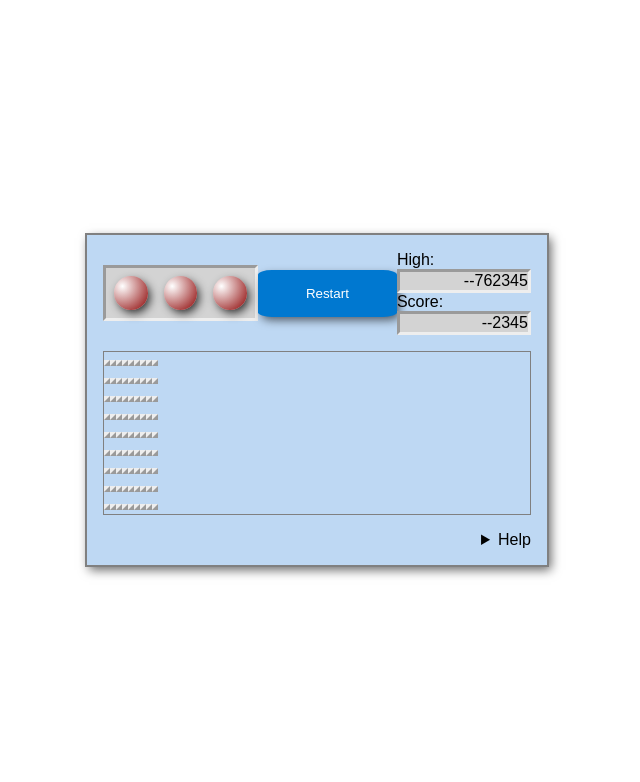
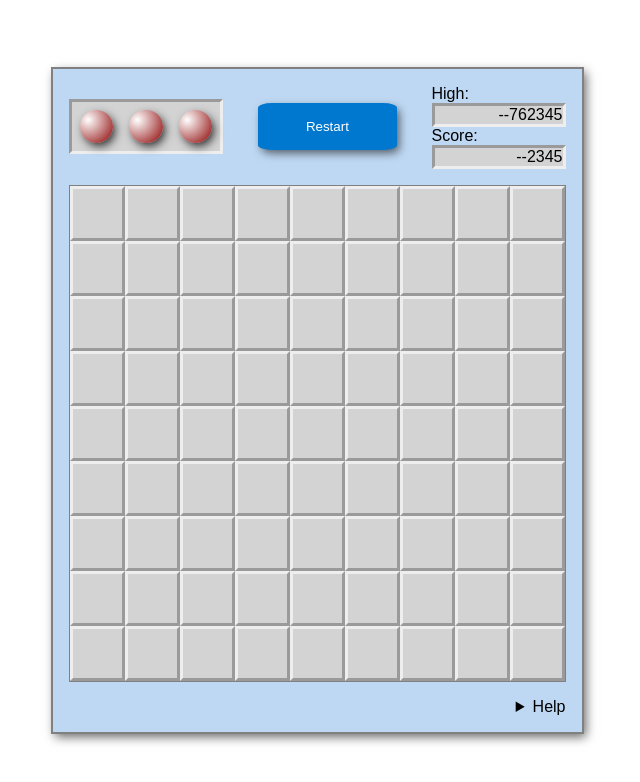
Before and after one commit to xxxDef/lines-react, a React (Create React App) app: page / in a window 1280 px wide. Shown: the top 782 px of the page, without its empty margins (323-963 px from the left). Built offline with nearby package versions, Linux system fonts and the light colour scheme; a web font is replaced by a local one.

Commit message:
move components in separate files

```diff
--- a/src/App.css
+++ b/src/App.css
@@ -30,9 +30,9 @@
 }
 .cell {
     background-color: lightgray;
-    width: 55;
-    height: 55;
-    padding: 5;
+    width: 55px;
+    height: 55px;
+    padding: 5px;
     margin: 0;
     border-style: outset;
     box-sizing: border-box;
--- /dev/null
+++ b/src/BottomPane.tsx
@@ -0,0 +1,9 @@
+import Help from './Help'
+
+export default function BottomPane() {
+    return (
+        <div id="bottomPane">
+            <Help/>
+        </div>
+    );
+}
--- /dev/null
+++ b/src/Cell.tsx
@@ -0,0 +1,8 @@
+
+export default function Cell({row, col}: {row:number, col: number}) {
+    return (
+        <div className='cell' id={`cell${row}-${col}`}>
+            <div id={`circle${row}-${col}`}></div>
+        </div>
+    );
+}
--- a/src/GameContainer.tsx
+++ b/src/GameContainer.tsx
@@ -1,95 +1,7 @@
 import React, { useState } from 'react';
-import * as logic from './logic';
-
-
-
-
-function TopPane() {
-    return (
-        <div id="topPane">
-            <NextBalls></NextBalls>
-            <RestartButton/>
-            <Scores/>
-        </div>
-    );
-}
-
-function Scores() {
-    return (
-        <div >
-            High:
-            <div className ="score" id="high">--762345</div>
-            Score:
-            <div className="score" id="score">--2345</div>
-        </div>
-    )
-}
-
-function RestartButton() {
-    return (
-        <div><button id="restart">Restart</button></div>
-    );
-}
-
-function NextBalls() {
-    return (
-        <div id="nextBalls" >
-            {logic.forRange(3, (i) => (
-                <div className="placeForNext" key={`placeForNext${i}`}>
-                    <div key={`nextCircle${i}`} className="circle color2"></div>
-                </div>
-            ))}
-         </div>
-    );
-}
-
-function Help() {
-    return (
-        <details className="inline">
-            <summary>Help</summary>
-            <div>
-                move a ball, click on it with the mouse (circle will appear) to select it, then click on a free cell in a field. To deselect a ball just click on another. If movement is possible, ball will go to the specified empty field. After each turn, 3 new balls are placed on a field (random colours & positions). Preview panel shows colours of the next 3 balls. You can always force the next turn without moving anything. Click on preview panel. If the game field is full, game is over.
-                Game goal is to arrange balls of the same colour in a straight lines (every direction). 5 or more balls on a straight line are removed and points are given. Longer lines give more points to you. Crossing lines count together.
-            </div>
-        </details>
-    );
-}
-
-function BottomPane() {
-    return (
-        <div id="bottomPane">
-            <Help/>
-        </div>
-    );
-}
-
-function GameField() {
-    return (
-        <div id="gameField">
-            {logic.forRange(logic.Rows, (row) => (
-                <Row row={row} key={row}/>
-            ))}
-        </div>
-    );
-}
-
-function Row({row } : {row: number}) {
-    return (
-        <div id={"row"+row}>
-            {logic.forRange(logic.Rows, (col) => (
-                <Cell row={row} col={col} key={col}/>
-            ))}
-        </div>
-    )
-}
-
-function Cell({row, col}: {row:number, col: number}) {
-    return (
-        <div className='cell' id={`cell${row}-${col}`}>
-            <div id={`circle${row}-${col}`}></div>
-        </div>
-    );
-}
+import TopPane from "./TopPane"
+import GameField from './GameField';
+import BottomPane from './BottomPane';
 
 function GameContainer() {
     return (
--- /dev/null
+++ b/src/GameField.tsx
@@ -0,0 +1,12 @@
+import * as logic from "./logic"
+import Row from "./Row"
+
+export default function GameField() {
+    return (
+        <div id="gameField">
+            {logic.forRange(logic.Rows, (row) => (
+                <Row row={row} key={row}/>
+            ))}
+        </div>
+    );
+}
--- /dev/null
+++ b/src/Help.tsx
@@ -0,0 +1,12 @@
+
+export default function Help() {
+    return (
+        <details className="inline">
+            <summary>Help</summary>
+            <div>
+                move a ball, click on it with the mouse (circle will appear) to select it, then click on a free cell in a field. To deselect a ball just click on another. If movement is possible, ball will go to the specified empty field. After each turn, 3 new balls are placed on a field (random colours & positions). Preview panel shows colours of the next 3 balls. You can always force the next turn without moving anything. Click on preview panel. If the game field is full, game is over.
+                Game goal is to arrange balls of the same colour in a straight lines (every direction). 5 or more balls on a straight line are removed and points are given. Longer lines give more points to you. Crossing lines count together.
+            </div>
+        </details>
+    );
+}
--- /dev/null
+++ b/src/NextBalls.tsx
@@ -0,0 +1,13 @@
+import * as logic from './logic'
+
+export default function NextBalls() {
+    return (
+        <div id="nextBalls" >
+            {logic.forRange(3, (i) => (
+                <div className="placeForNext" key={`placeForNext${i}`}>
+                    <div key={`nextCircle${i}`} className="circle color2"></div>
+                </div>
+            ))}
+         </div>
+    );
+}
--- /dev/null
+++ b/src/RestartButton.tsx
@@ -0,0 +1,6 @@
+
+export default function RestartButton() {
+    return (
+        <div><button id="restart">Restart</button></div>
+    );
+}
--- /dev/null
+++ b/src/Row.css
@@ -0,0 +1,6 @@
+.row {
+    display: flex;
+    flex-direction: row;
+    flex-wrap:nowrap;
+
+}
--- /dev/null
+++ b/src/Row.tsx
@@ -0,0 +1,13 @@
+import * as logic from "./logic"
+import Cell from "./Cell";
+import "./Row.css";
+
+export default function Row({row } : {row: number}) {
+    return (
+        <div id={"row"+row} className="row">
+            {logic.forRange(logic.Rows, (col) => (
+                <Cell row={row} col={col} key={col}/>
+            ))}
+        </div>
+    )
+}
--- /dev/null
+++ b/src/Scores.tsx
@@ -0,0 +1,11 @@
+
+export default function Scores() {
+    return (
+        <div >
+            High:
+            <div className ="score" id="high">--762345</div>
+            Score:
+            <div className="score" id="score">--2345</div>
+        </div>
+    )
+}
--- /dev/null
+++ b/src/TopPane.tsx
@@ -0,0 +1,13 @@
+import NextBalls from "./NextBalls";
+import RestartButton from "./RestartButton";
+import Scores from "./Scores";
+
+export default function TopPane() {
+    return (
+        <div id="topPane">
+            <NextBalls></NextBalls>
+            <RestartButton/>
+            <Scores/>
+        </div>
+    );
+}
```
